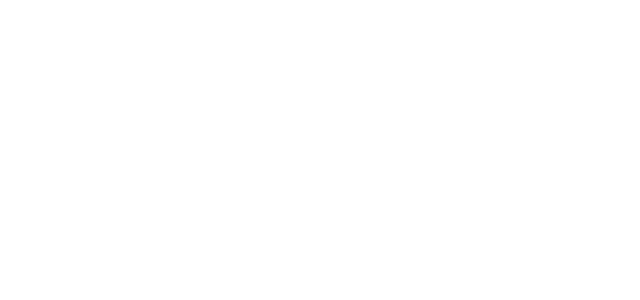
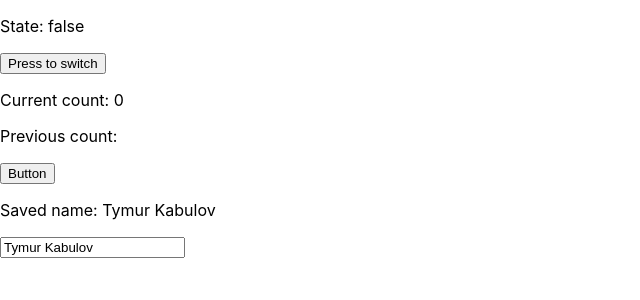
Before and after one commit to tymurkabulov/react_hw_1, a React (Create React App) app: page / in a window 1280 px wide. Shown: the top 300 px of the page, without its empty margins (0-640 px from the left). Built offline with nearby package versions, Linux system fonts and the light colour scheme.

Commit message:
init master

```diff
--- a/src/App.tsx
+++ b/src/App.tsx
@@ -1,10 +1,15 @@
 import React from 'react';
+import Toggle from './components/toggle/Toggle';
+import Previous from "./components/previous/Previous";
+import UseStorage from "./components/storage/UseStorage";
 
 const App = () => {
 
   return (
     <div>
-
+      <Toggle />
+      <Previous />
+      <UseStorage />
     </div>
   );
 }
--- /dev/null
+++ b/src/components/previous/Previous.tsx
@@ -0,0 +1,17 @@
+import React, { useState } from 'react';
+import usePrevious from '../../hooks/usePrevious';
+
+const Previous = () => {
+    const [count, setCount] = useState(0);
+    const prevCount = usePrevious(count);
+
+    return (
+        <div>
+            <p>Current count: {count}</p>
+            <p>Previous count: {prevCount}</p>
+            <button onClick={() => setCount(count + 1)}>Button</button>
+        </div>
+    );
+};
+
+export default Previous;
--- /dev/null
+++ b/src/components/storage/UseStorage.tsx
@@ -0,0 +1,19 @@
+import React from 'react';
+import useStorage from '../../hooks/useStorage';
+
+const StorageComponent = () => {
+    const [name, setName] = useStorage('name', 'Tymur Kabulov');
+
+    return (
+        <div>
+            <p>Saved name: {name}</p>
+            <input
+                type="text"
+                value={name}
+                onChange={(e) => setName(e.target.value)}
+            />
+        </div>
+    );
+};
+
+export default StorageComponent;
--- /dev/null
+++ b/src/components/toggle/Toggle.tsx
@@ -0,0 +1,15 @@
+import React from 'react';
+import useToggle from '../../hooks/useToggle';
+
+const Toggle: React.FC = () => {
+    const [isToggled, toggle] = useToggle();
+
+    return (
+        <div>
+            <p>State: {isToggled ? 'true' : 'false'}</p>
+            <button onClick={toggle}>Press to switch</button>
+        </div>
+    );
+};
+
+export default Toggle;
--- /dev/null
+++ b/src/hooks/usePrevious.tsx
@@ -0,0 +1,14 @@
+import { useRef, useEffect } from 'react';
+
+
+const usePrevious = (value:any) => {
+    const ref = useRef();
+
+    useEffect(() => {
+        ref.current = value;
+    }, [value]);
+
+    return ref.current;
+};
+
+export default usePrevious;
--- /dev/null
+++ b/src/hooks/useStorage.tsx
@@ -0,0 +1,31 @@
+import { useState, useEffect } from 'react';
+
+const useStorage = (key: string, initialValue: any) => {
+    const [storedValue, setStoredValue] = useState(() => {
+        try {
+            const item = window.localStorage.getItem(key);
+            return item ? JSON.parse(item) : initialValue;
+        } catch (error) {
+            console.error(error);
+            return initialValue;
+        }
+    });
+
+    const setValue = (value: string | ((prevValue: any) => any)) => {
+        try {
+            const valueToStore = typeof value === 'function' ? value(storedValue) : value;
+            setStoredValue(valueToStore);
+            window.localStorage.setItem(key, JSON.stringify(valueToStore));
+        } catch (error) {
+            console.error(error);
+        }
+    };
+
+    useEffect(() => {
+        setStoredValue(JSON.parse(window.localStorage.getItem(key) || JSON.stringify(initialValue)));
+    }, [key, initialValue]);
+
+    return [storedValue, setValue];
+};
+
+export default useStorage;
--- /dev/null
+++ b/src/hooks/useToggle.tsx
@@ -0,0 +1,9 @@
+import { useState } from 'react';
+
+const useToggle = (initialValue = false): [boolean, () => void] => {
+    const [value, setValue] = useState(initialValue);
+    const toggle = () => setValue(prevValue => !prevValue);
+    return [value, toggle];
+};
+
+export default useToggle;
```
